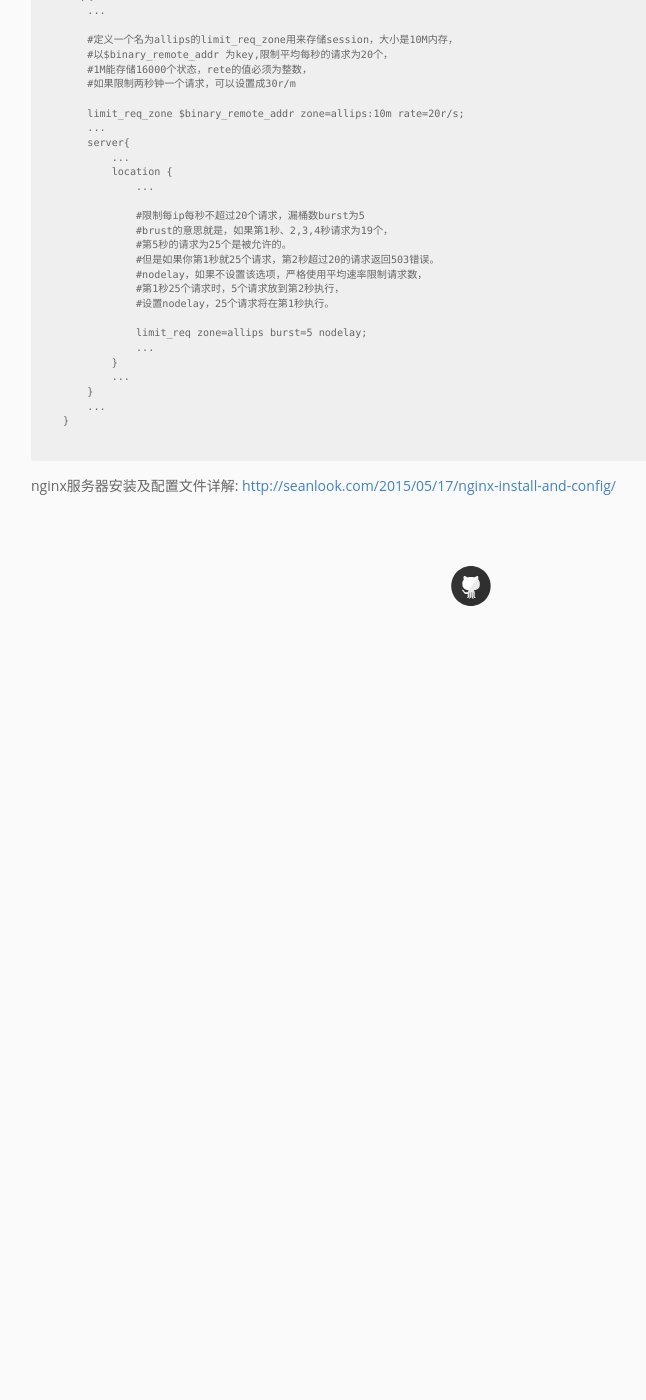
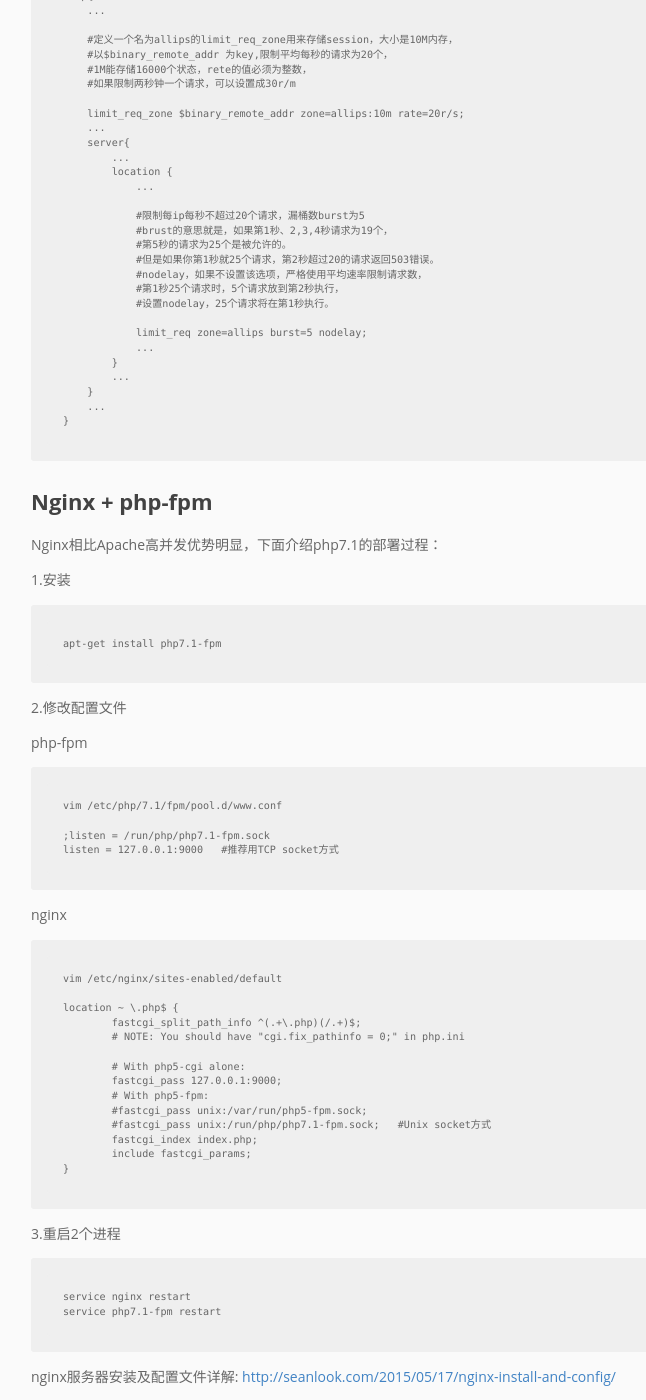
Before and after one commit to pingmalu/pingmalu.github.io, a Jekyll site: the page built from _posts/2016-06-30-Nginx日常笔记.md, in a window 1280 px wide and 1400 px high, scrolled down 7952 px. Shown: the whole window, without its empty margins (169-815 px from the left). Built offline with Jekyll 4.4.1, drawn with Linux system fonts in a browser that asks for light colours; nearby versions of some CDN libraries; before the commit the page ends 8582 px from its top, so only the background shows below that.

Commit message:
'update'

```diff
--- a/_posts/2016-06-30-Nginx日常笔记.md
+++ b/_posts/2016-06-30-Nginx日常笔记.md
@@ -447,4 +447,45 @@
 	}
 
 
+# Nginx + php-fpm
+
+Nginx相比Apache高并发优势明显，下面介绍php7.1的部署过程：
+
+1.安装
+
+	apt-get install php7.1-fpm
+
+2.修改配置文件
+
+php-fpm
+
+	vim /etc/php/7.1/fpm/pool.d/www.conf
+
+	;listen = /run/php/php7.1-fpm.sock
+	listen = 127.0.0.1:9000   #推荐用TCP socket方式
+
+nginx
+
+	vim /etc/nginx/sites-enabled/default
+
+	location ~ \.php$ {
+		fastcgi_split_path_info ^(.+\.php)(/.+)$;
+		# NOTE: You should have "cgi.fix_pathinfo = 0;" in php.ini
+
+		# With php5-cgi alone:
+		fastcgi_pass 127.0.0.1:9000;
+		# With php5-fpm:
+		#fastcgi_pass unix:/var/run/php5-fpm.sock;
+		#fastcgi_pass unix:/run/php/php7.1-fpm.sock;   #Unix socket方式
+		fastcgi_index index.php;
+		include fastcgi_params;
+	}
+
+3.重启2个进程
+
+	service nginx restart
+	service php7.1-fpm restart
+
+
+
 nginx服务器安装及配置文件详解: [http://seanlook.com/2015/05/17/nginx-install-and-config/](http://seanlook.com/2015/05/17/nginx-install-and-config/)
```
